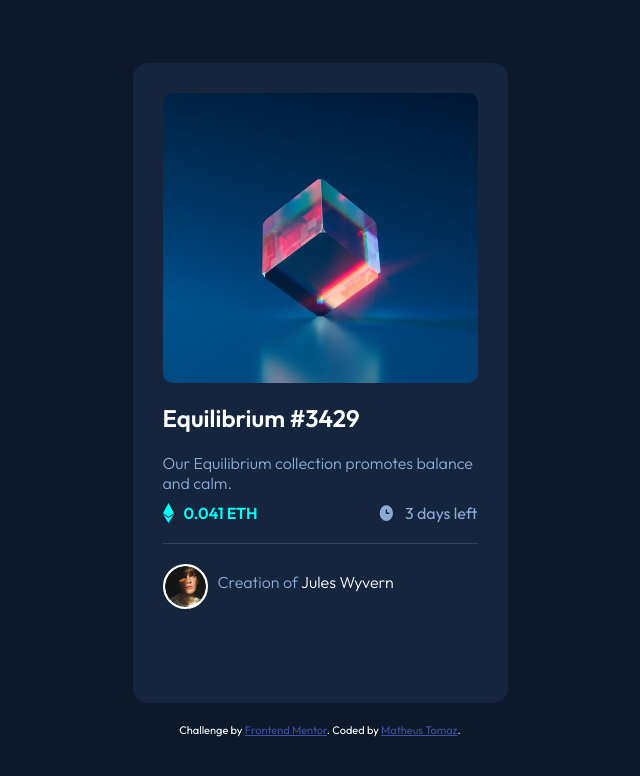
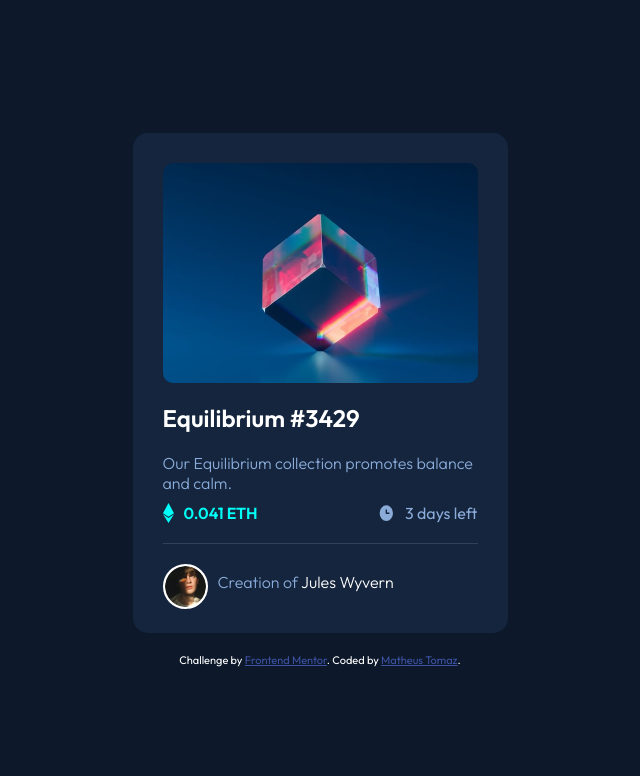
Before and after one commit to MatheDev/Frontend-Mentor-NFT-preview-card-component, a plain HTML site: page index.html in a window 1280 px wide. Shown: the whole page, without its empty margins (320-960 px from the left). Drawn offline with Linux system fonts and the light colour scheme.

Commit message:
efeito cyano completo

```diff
--- a/style.css
+++ b/style.css
@@ -34,13 +34,15 @@ body{
   height: 100vh;
 
   font-family: 'Outfit', sans-serif;
+
+  padding: 25px;
 }
 
 
 
 .card{
   max-width: 375px;
-  height: 80%;
+  min-height: 500px;
 
   padding: 30px;
 
@@ -60,6 +62,7 @@ body{
   margin: 20px 0;
 }
 
+
 .img-bg{
   width: 100%;
   height: 50%;
@@ -70,6 +73,22 @@ body{
 
   border-radius: 10px;
 
+}
+
+.img-bg::after{
+  content: url(images/icon-view.svg);
+  background:hsl(178, 100%, 50%, 0.5);
+  opacity: 0;
+  border-radius:10px;
+  height: 100%;
+  cursor: p;
+  display: flex;
+  justify-content: center;
+  align-items: center;
+}
+
+.img-bg:hover::after{
+  opacity: 1;
 }
 
 .img-bg img{
```
